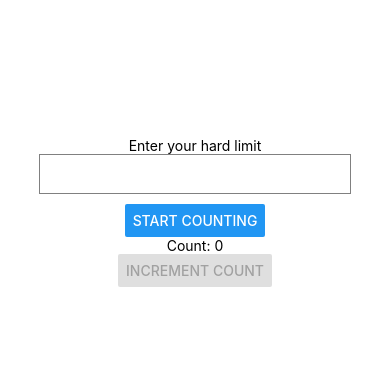
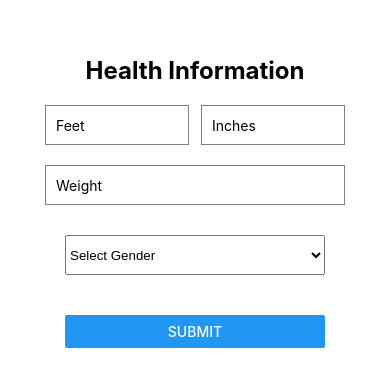
Before and after one commit to Oasis-NEU/f24-group23, a React Native app: screen / in a window 390 px wide. Shown: the part 210-596 px from the top of the page. Built offline with nearby package versions, Linux system fonts and the light colour scheme.

Commit message:
Added in a health info form that allows the user to input their height, weight, and gender.

```diff
--- a/App.js
+++ b/App.js
@@ -1,11 +1,20 @@
 import React, { useState, useEffect } from 'react';
 import { StyleSheet, Text, View, TextInput, Button, Alert } from 'react-native';
 import { StatusBar } from 'expo-status-bar';
+import healthInfo from './health_info';
 
 export default function App() {
   const [inputValue, setInputValue] = useState(''); // For storing user input
   const [count, setCount] = useState(0);           // For tracking the count
   const [maxValue, setMaxValue] = useState(null);   // The max value from input
+
+  // Add a new state variable for health info
+  const [healthData, setHealthData] = useState(null);
+
+  useEffect(() => {
+    // Load health data when the component mounts
+    setHealthData(healthInfo);
+  }, []);
 
   const handleInputChange = (text) => {
     // Ensure the user only enters positive integers
@@ -37,6 +46,16 @@ export default function App() {
 
   return (
     <View style={styles.container}>
+      {/* Add health info bar */}
+      {healthData && (
+        <View style={styles.healthBar}>
+          <Text style={styles.healthText}>Health Info:</Text>
+          <Text>Height: {healthData.height} cm</Text>
+          <Text>Weight: {healthData.weight} kg</Text>
+          <Text>Gender: {healthData.gender}</Text>
+        </View>
+      )}
+
       <Text>Enter your hard limit</Text>
       <TextInput
         style={styles.input}
@@ -67,4 +86,15 @@ const styles = StyleSheet.create({
     width: '80%',
     paddingHorizontal: 10,
   },
+  healthBar: {
+    backgroundColor: '#e6f3ff',
+    padding: 10,
+    borderRadius: 5,
+    marginBottom: 20,
+    width: '80%',
+  },
+  healthText: {
+    fontWeight: 'bold',
+    marginBottom: 5,
+  },
 });
--- a/app.json
+++ b/app.json
@@ -22,6 +22,7 @@
     },
     "web": {
       "favicon": "./assets/favicon.png"
-    }
+    },
+    "entryPoint": "./mainComponent.js"
   }
 }
--- /dev/null
+++ b/health_info.js
@@ -0,0 +1,113 @@
+import React, { useState } from 'react';
+import { View, Text, TextInput, Button, StyleSheet } from 'react-native';
+import { Picker } from '@react-native-picker/picker';
+
+const HealthInfoForm = () => {
+  const [heightFeet, setHeightFeet] = useState('');
+  const [heightInches, setHeightInches] = useState('');
+  const [weight, setWeight] = useState('');
+  const [gender, setGender] = useState('');
+
+  const handleSubmit = () => {
+    console.log('Submitting:', { heightFeet, heightInches, weight, gender });
+  };
+
+  return (
+    <View style={styles.container}>
+      <View style={styles.formWrapper}>
+        <Text style={styles.title}>Health Information</Text>
+        <View style={styles.formContainer}>
+          <View style={styles.heightContainer}>
+            <TextInput
+              style={[styles.input, styles.heightInput]}
+              placeholder="Feet"
+              value={heightFeet}
+              onChangeText={setHeightFeet}
+              keyboardType="numeric"
+            />
+            <TextInput
+              style={[styles.input, styles.heightInput]}
+              placeholder="Inches"
+              value={heightInches}
+              onChangeText={setHeightInches}
+              keyboardType="numeric"
+            />
+          </View>
+          <TextInput
+            style={styles.input}
+            placeholder="Weight"
+            value={weight}
+            onChangeText={setWeight}
+            keyboardType="numeric"
+          />
+          <View style={styles.container}>
+            <Picker
+              selectedValue={gender}
+              onValueChange={(itemValue) => setGender(itemValue)}
+              style={styles.picker}
+            >
+              <Picker.Item label="Select Gender" value="" />
+              <Picker.Item label="Male" value="male" />
+              <Picker.Item label="Female" value="female" />
+              <Picker.Item label="Non-binary" value="non-binary" />
+              <Picker.Item label="Prefer not to say" value="not-specified" />
+            </Picker>
+          </View>
+        </View>
+        <View style={styles.buttonContainer}>
+          <Button title="Submit" onPress={handleSubmit} />
+        </View>
+      </View>
+    </View>
+  );
+};
+
+const styles = StyleSheet.create({
+  container: {
+    flex: 1,
+    justifyContent: 'center',
+    padding: 20,
+  },
+  formWrapper: {
+    alignSelf: 'center',
+    width: '100%',
+    maxWidth: 300,
+  },
+  title: {
+    fontSize: 24,
+    fontWeight: 'bold',
+    marginBottom: 20,
+    textAlign: 'center',
+  },
+  formContainer: {
+    width: '100%',
+  },
+  input: {
+    height: 40,
+    borderColor: 'gray',
+    borderWidth: 1,
+    marginBottom: 10,
+    paddingHorizontal: 10,
+  },
+  heightContainer: {
+    flexDirection: 'row',
+    justifyContent: 'space-between',
+    marginBottom: 10,
+  },
+  heightInput: {
+    width: '48%',
+  },
+  pickerContainer: {
+    borderColor: 'gray',
+    borderWidth: 1,
+    marginBottom: 10,
+  },
+  picker: {
+    height: 40,
+  },
+  buttonContainer: {
+    margin: 20, // Increased margin to ensure separation from Picker
+  },
+});
+
+export default HealthInfoForm;
--- /dev/null
+++ b/mainComponent.js
@@ -0,0 +1,8 @@
+import { registerRootComponent } from 'expo';
+import HealthInfo from './health_info'; // Importing HealthInfo component
+
+export default function Main() {
+  return <HealthInfo />; // Rendering HealthInfo component
+}
+
+registerRootComponent(Main);
```
Also changed, not shown: package.json (+5 -4 lines), 1 other file (tests, documents, lock files or other folders).
